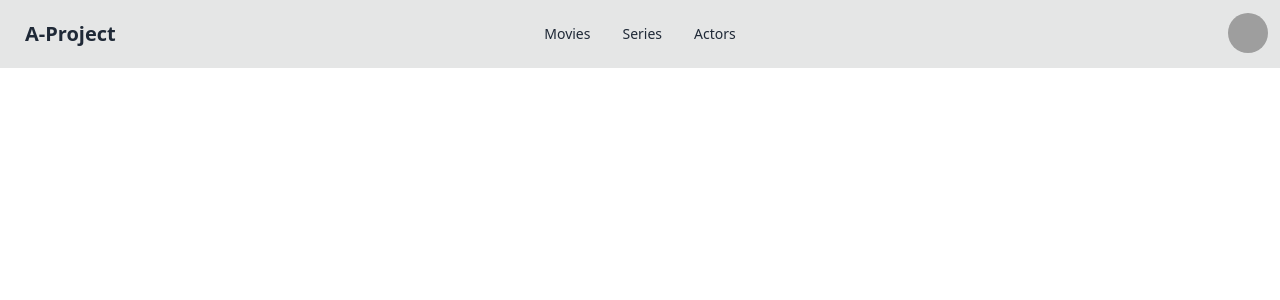
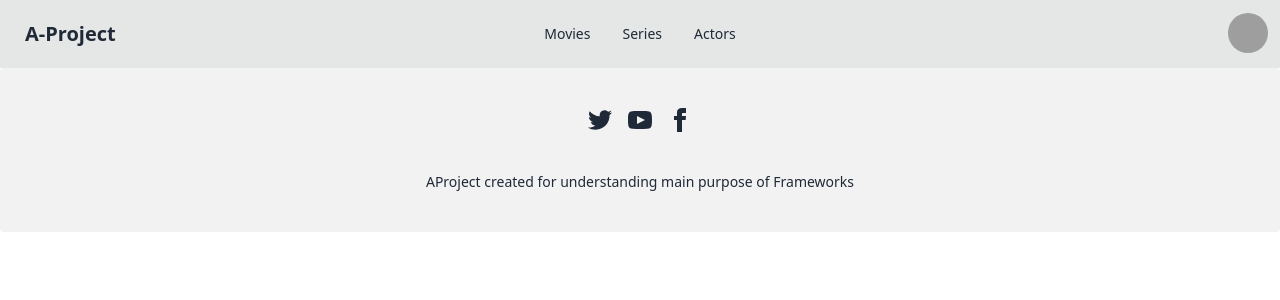
Before and after one commit to earslanyunus/A-Project-5-Frameworks, a React (Vite) app in the folder React/: page / in a window 1280 px wide. Shown: the top 300 px of the page. Built offline with nearby package versions, Linux system fonts and the light colour scheme; grey boxes are pictures that could not be loaded.

Commit message:
added footer component to main layout

```diff
--- a/React/src/App.jsx
+++ b/React/src/App.jsx
@@ -1,11 +1,13 @@
 import { Outlet } from "react-router-dom"
 import Navbar from "./components/common/Navbar"
+import Footer from "./components/common/Footer"
 
 const App = () => {
   return (
     <>
       <Navbar/>
       <Outlet/>
+      <Footer/>
     </>
   )
 }
```
